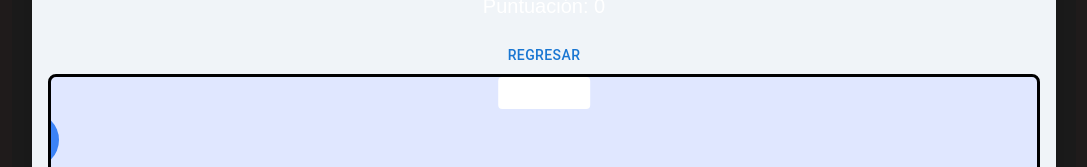
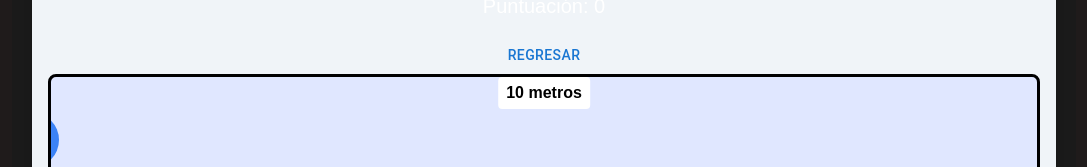
Before and after one commit to davidmurati/JuegoFisica, a React (Vite) app: page /Juego2 in a window 1280 px wide. Shown: the part 206-373 px from the top of the page, without its empty margins (96-1183 px from the left). Built offline with nearby package versions, Linux system fonts and the light colour scheme.

Commit message:
12 commit appJuegoBBFisica

```diff
--- a/src/component/Juego2/Juego2.css
+++ b/src/component/Juego2/Juego2.css
@@ -45,6 +45,9 @@
   font-weight: bold;
   font-size: 2vh;
   text-align: center;
+}
+.distance-marker{
+  color: #000;
 }
 
 .start-line {
```
